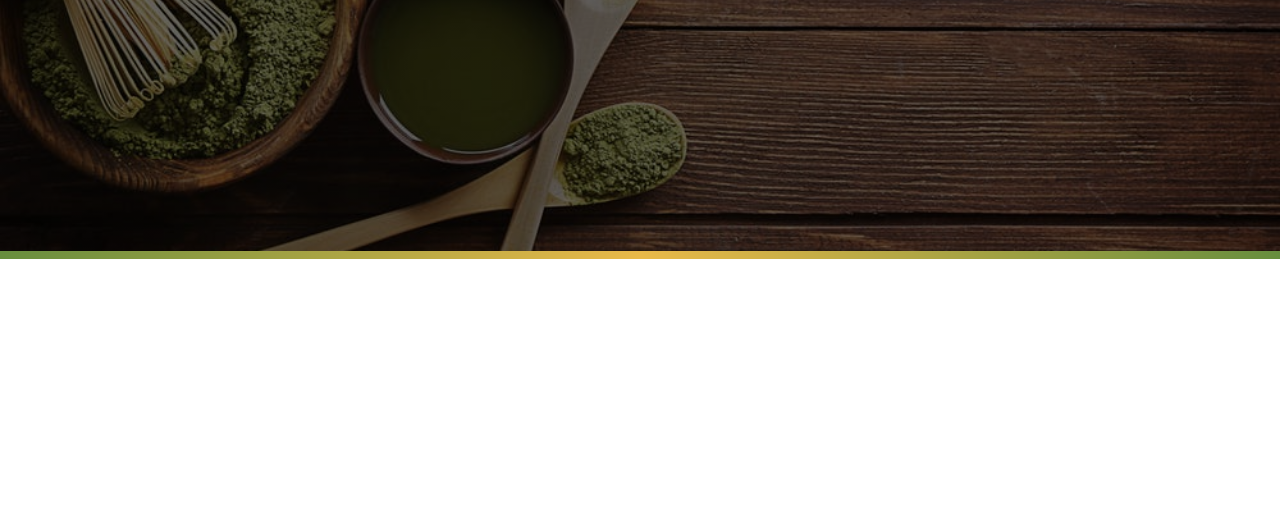
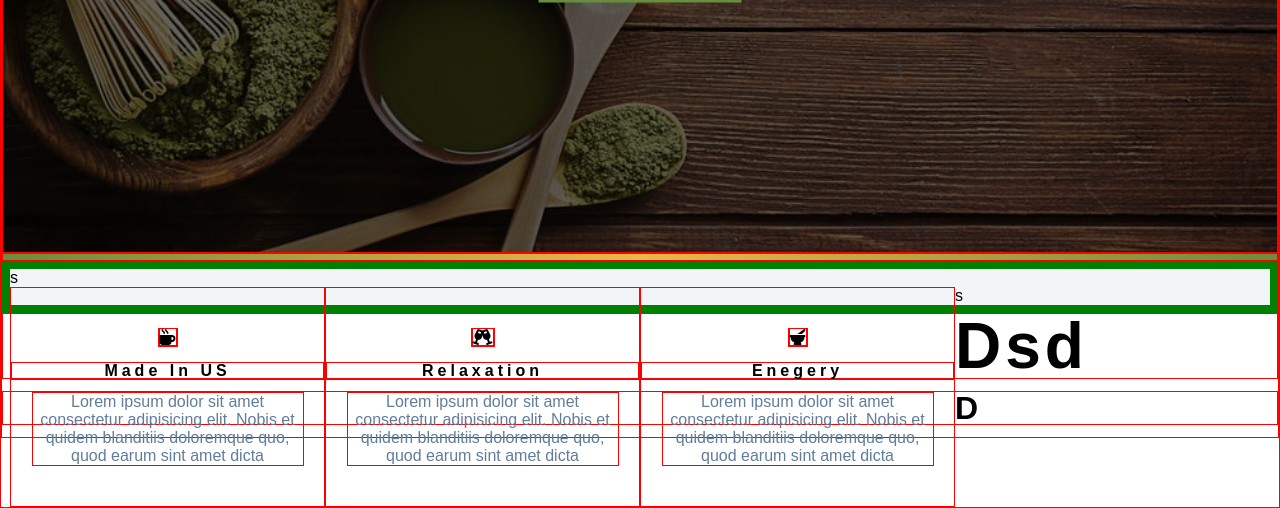
Before and after one commit to Iyanuoluwa-vic/Tea-Tree-project-with-float-property, a plain HTML site: page index.html in a window 1280 px wide. Shown: the part 549-1057 px from the top of the page. Before the commit the page ends 808 px from the top, so only its background shows below. Drawn offline with Linux system fonts and the light colour scheme.

Commit message:
skills section

```diff
--- a/index.html
+++ b/index.html
@@ -4,6 +4,13 @@
     <meta charset="UTF-8" />
     <meta name="viewport" content="width=device-width, initial-scale=1.0" />
     <title>Document</title>
+    <link
+      rel="stylesheet"
+      href="https://cdnjs.cloudflare.com/ajax/libs/font-awesome/6.5.2/css/all.min.css"
+      integrity="sha512-SnH5WK+bZxgPHs44uWIX+LLJAJ9/2PkPKZ5QiAj6Ta86w+fsb2TkcmfRyVX3pBnMFcV7oQPJkl9QevSCWr3W6A=="
+      crossorigin="anonymous"
+      referrerpolicy="no-referrer"
+    />
     <link rel="stylesheet" href="./styles.css" />
   </head>
   <body>
@@ -20,5 +27,56 @@
     <!-- content divider -->
     <div class="content-divder"></div>
     <!-- end of content divider -->
+
+    <!-- skills -->
+    <section class="skills clearfix">
+      <!-- first skill -->
+      <article class="skill">
+        <span><i class="fas fa-mug-hot"></i></span>
+        <h4>made in US</h4>
+        <p>
+          Lorem ipsum dolor sit amet consectetur adipisicing elit. Nobis et
+          quidem blanditiis doloremque quo, quod earum sint amet dicta
+        </p>
+      </article>
+      <!-- end of first skill -->
+
+      <!-- second skill -->
+      <article class="skill">
+        <span> <i class="fas fa-glass-cheers"></i></span>
+        <h4>relaxation</h4>
+        <p>
+          Lorem ipsum dolor sit amet consectetur adipisicing elit. Nobis et
+          quidem blanditiis doloremque quo, quod earum sint amet dicta
+        </p>
+      </article>
+      <!-- end of second skill -->
+
+      <!--third skill -->
+      <article class="skill third">
+        <span> <i class="fas fa-mortar-pestle"></i></span>
+        <h4>enegery</h4>
+        <p>
+          Lorem ipsum dolor sit amet consectetur adipisicing elit. Nobis et
+          quidem blanditiis doloremque quo, quod earum sint amet dicta
+        </p>
+      </article>
+      <!--end of third skill -->
+
+      <!--fourth skill -->
+      <!-- <article class="skill ">
+        <span> <i class="fas fa-bomb"></i></span>
+        <h4>family recipe</h4>
+        <p>
+          Lorem ipsum dolor sit amet consectetur adipisicing elit. Nobis et
+          quidem blanditiis doloremque quo, quod earum sint amet dicta
+        </p>
+      </article> -->
+      <!-- end of fourth skill -->
+    </section>
+    <!-- skills -->
+
+    <h1 class="h1">dsd</h1>
+    <h3>d</h3>
   </body>
 </html>
--- a/styles.css
+++ b/styles.css
@@ -15,7 +15,7 @@ Vairiable
   --clr-primary-light: #beed8c;
   --grey-1: #102a42;
   --clr-grey-5: #617d98;
-  --clrgrey-10: #f1f5f8;
+  --clr-grey-10: #f1f5f8;
   --clr-white: #fffe;
   --clr-black: black;
   --font--primary: "Catamaran", sans-serif;
@@ -34,7 +34,7 @@ Global styles
   margin: 0;
   padding: 0;
   box-sizing: border-box;
-  /* border: 1px solid red; */
+  border: 1px solid red;
 }
 
 body {
@@ -165,9 +165,9 @@ Header
 }
 
 /*
-=============
+===================
 content divder
-=============
+===================
 */
 
 .content-divder {
@@ -179,3 +179,63 @@ content divder
     var(--clr-primary)
   );
 }
+
+/*
+====================
+skills
+====================
+*/
+
+.skills {
+  background: var(--clr-grey-10);
+  border: 0.5rem solid green;
+}
+
+.skill {
+  padding: 2.5rem 0;
+  text-align: center;
+  transition: var(--transition);
+}
+
+.skills p {
+  max-width: 17rem;
+  margin: 0 auto;
+  color: var(--clr-grey-5);
+}
+
+.skills .fas {
+  margin-bottom: 1rem;
+}
+
+.skill:hover {
+  background-color: var(--clr-white);
+  box-shadow: 0 2px var(--clr-primary);
+}
+
+@media screen and (min-width: 576px) {
+  .skill {
+    float: left;
+    width: 50%;
+  }
+}
+
+@media screen and (min-width: 1200px) {
+  .skill {
+    width: 25%;
+  }
+}
+
+.skills:before,
+.skills:after {
+  content: "s";
+  /* clear: both; */
+  display: table;
+}
+
+.skills {
+  /* height: 15rem; */
+}
+
+/* .skills {
+  clear: both;
+} */
```
